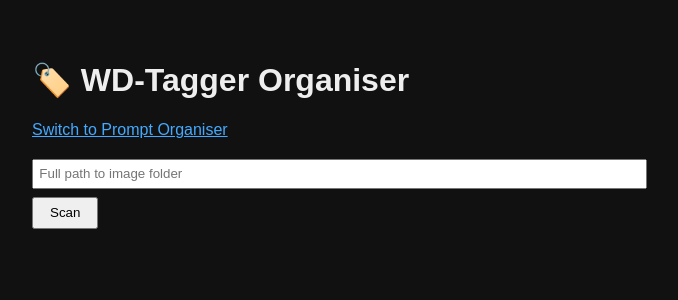
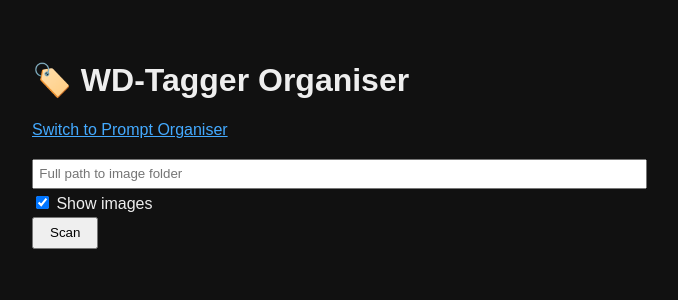
Before and after one commit to conquestace/image-organizer, a Flask app: page /tagger/ in a window 1280 px wide. Shown: the top 300 px of the page, without its empty margins (8-686 px from the left). Run offline with Flask 3, Linux system fonts and the light colour scheme.

Commit message:
Add option to hide images until clicked

```diff
--- a/tagger_routes.py
+++ b/tagger_routes.py
@@ -25,6 +25,10 @@ def tagger_page():
         if request.method == "POST"
         else request.args.get("folder", "")
     ).strip()
+    show_images = (
+        request.form.get("show_images", "1") if request.method == "POST" else request.args.get("show_images", "1")
+    )
+    show_images = show_images == "1"
     images, err = [], ""
     if folder:
         if not os.path.isdir(folder):
@@ -32,12 +36,8 @@ def tagger_page():
         else:
             for fn in image_files(folder):
                 full = os.path.join(folder, fn)
-                try:
-                    tag_list = tag_image(full)
-                except Exception as e:
-                    tag_list = [f"[ERROR: {e}]"]
-                images.append({"filename": fn, "full_path": full, "tags": tag_list})
-    return render_template("tagger.html", folder=folder, images=images, error=err)
+                images.append({"filename": fn, "full_path": full})
+    return render_template("tagger.html", folder=folder, images=images, error=err, show_images=show_images)
 
 
 @tagger_bp.route("/sort", methods=["POST"])
--- a/templates/tagger.html
+++ b/templates/tagger.html
@@ -27,6 +28,7 @@
 
 <form method="POST">
   <input type="text" name="folder" placeholder="Full path to image folder" value="{{ folder }}"><br>
+  <label><input type="checkbox" name="show_images" value="1" {% if show_images %}checked{% endif %}> Show images</label><br>
   <input type="submit" value="Scan">
 </form>
 
@@ -45,8 +47,12 @@
 <!-- Image Grid -->
 <div class="grid" id="grid">
   {% for img in images %}
-    <div class="card" data-path="{{ img.full_path | urlencode }}">
+    <div class="card" data-path="{{ img.full_path | urlencode }}" data-src="{{ url_for('serve_image') }}?path={{ img.full_path | urlencode }}">
+      {% if show_images %}
       <img src="{{ url_for('serve_image') }}?path={{ img.full_path | urlencode }}" alt="{{ img.filename }}">
+      {% else %}
+      <div class="placeholder">Show image</div>
+      {% endif %}
       <div class="tags">loading…</div>
       <div class="filename">{{ img.filename }}</div>
     </div>
@@ -64,6 +70,16 @@ if (total > 0) {
   document.getElementById('barWrap').style.display = 'block';
   cards.forEach(card => {
     const path = card.dataset.path;
+    const ph = card.querySelector('.placeholder');
+    if (ph) {
+      card.addEventListener('click', () => {
+        const img = document.createElement('img');
+        img.src = card.dataset.src;
+        img.alt = card.dataset.path.split('/').pop();
+        card.insertBefore(img, ph);
+        ph.remove();
+      }, { once: true });
+    }
     fetch('{{ url_for("tagger.api_tags") }}', {
       method: 'POST',
       headers: { 'Content-Type': 'application/x-www-form-urlencoded' },
--- a/utils.py
+++ b/utils.py
@@ -2,6 +2,7 @@ import os
 import re
 import json
 from typing import Iterable, List
+from functools import lru_cache
 from PIL import Image
 
 ALLOWED_EXT = {".png", ".jpg", ".jpeg"}
@@ -32,13 +33,23 @@ def image_files(folder: str) -> Iterable[str]:
             yield entry.name
 
 
-def tag_image(path: str) -> List[str]:
+@lru_cache(maxsize=512)
+def _cached_tags(path: str, mtime: float) -> List[str]:
     rating, feats, chars = get_wd14_tags(path, MODEL_NAME)
     tags = [t for t, s in feats.items() if s > TAG_THRESHOLD]
     tags += [t for t, s in chars.items() if s > TAG_THRESHOLD]
     if REPLACE_UNDERSCORES:
         tags = [t.replace("_", " ") for t in tags]
     return tags
+
+
+def tag_image(path: str) -> List[str]:
+    """Return tags for *path*, caching results by modification time."""
+    try:
+        mtime = os.path.getmtime(path)
+    except OSError:
+        mtime = 0
+    return _cached_tags(path, mtime)
 
 
 def prompt_from_meta(path: str):
```
Also changed, not shown: other parts of templates/tagger.html (+1 -0 lines).
